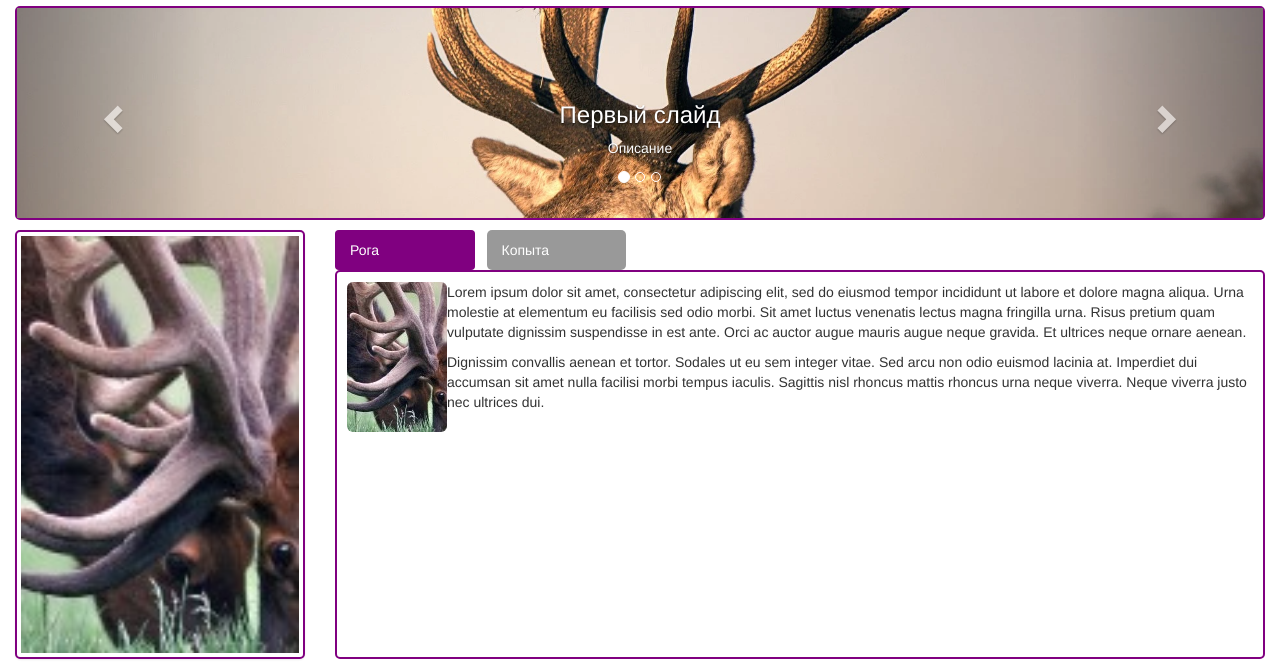
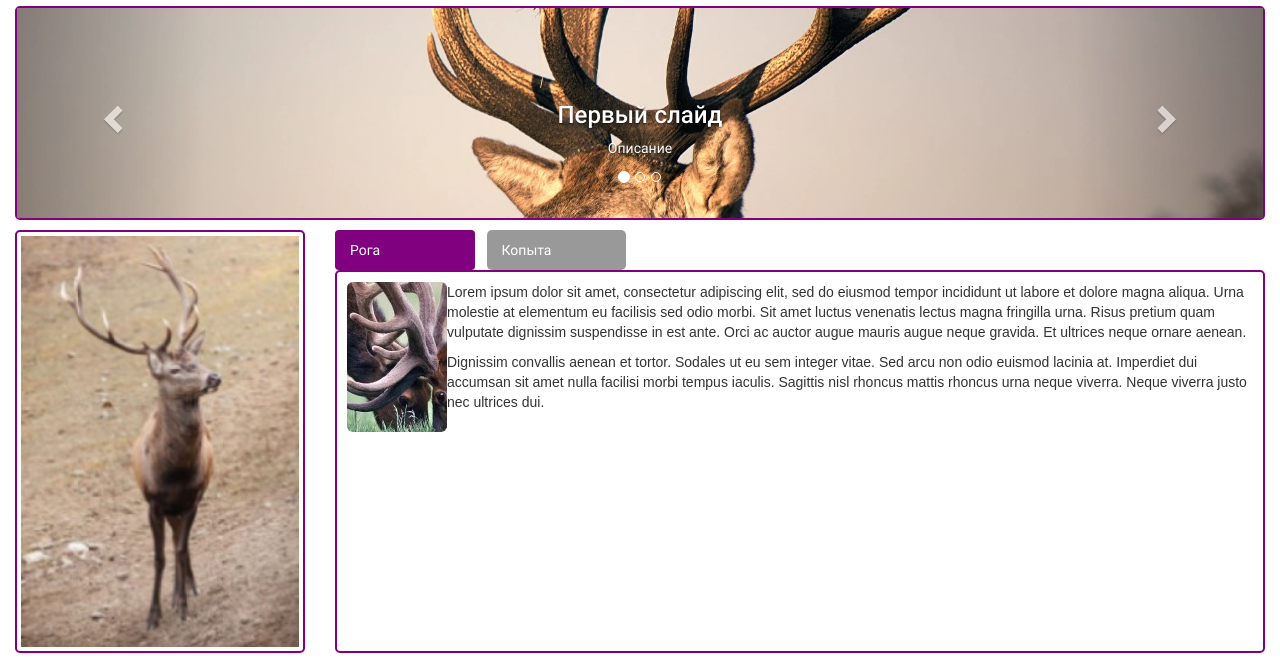
Before and after one commit to svetlana-ageeva/bootstrap-test, a website: page source/index.html in a window 1280 px wide. Shown: the part 60-729 px from the top of the page. Drawn offline with nearby package versions, Linux system fonts and the light colour scheme; files that its build step writes are made by us from their sources; files whose address does not match are found by name.

Commit message:
Подключи шрифт Roboto

```diff
--- a/source/index.html
+++ b/source/index.html
@@ -9,11 +9,14 @@
   <title>Рога и копыта</title>
   <link href="css/bootstrap.min.css" rel="stylesheet">
   <link href="css/bootstrap-theme.min.css" rel="stylesheet">
+  <link rel="preload" href="fonts/roboto-bold.woff2" type="font/woff2" as="font" crossorigin="anonymous">
+  <link rel="preload" href="fonts/roboto-medium.woff2" type="font/woff2" as="font" crossorigin="anonymous">
+  <link rel="preload" href="fonts/roboto-regular.woff2" type="font/woff2" as="font" crossorigin="anonymous">
   <link href="css/font-awesome.min.css" rel="stylesheet">
   <link href="css/style.min.css" rel="stylesheet">
 </head>
 
-<body>
+<body class="page-body">
   <header class="header">
     <div class="container-fluid">
       <nav class="navbar navbar-dark header__nav">
@@ -103,7 +106,7 @@
         <div class="row row-flex">
           <div class="col-xs-12 col-sm-6 col-md-3 about-us__banner">
             <a href="#">
-              <img class="img-responsive img-thumbnail" src="img/tab-img-horns.jpg" width="230" height="340"
+              <img class="img-responsive img-thumbnail" src="img/banner-img_lg.jpg" width="230" height="340"
                 alt="Описание изображения">
             </a>
           </div>
--- /dev/null
+++ b/source/sass/blocks/page-body.scss
@@ -0,0 +1,3 @@
+.page-body {
+  @include roboto-font;
+}
--- /dev/null
+++ b/source/sass/global/fonts.scss
@@ -0,0 +1,29 @@
+  @font-face {
+  font-family: "Roboto";
+  src:
+    url("../fonts/roboto-bold.woff2") format("woff2"),
+    url("../fonts/roboto-bold.woff") format("woff");
+  font-weight: 900;
+  font-style: normal;
+  font-display: swap;
+}
+
+@font-face {
+  font-family: "Roboto";
+  src:
+    url("../fonts/roboto-regular.woff2") format("woff2"),
+    url("../fonts/roboto-regular.woff") format("woff");
+  font-weight: 400;
+  font-style: normal;
+  font-display: swap;
+}
+
+@font-face {
+  font-family: "Roboto";
+  src:
+    url("../fonts/roboto-medium.woff2") format("woff2"),
+    url("../fonts/roboto-medium.woff") format("woff");
+  font-weight: 500;
+  font-style: normal;
+  font-display: swap;
+}
--- a/source/sass/global/mixins.scss
+++ b/source/sass/global/mixins.scss
@@ -1,3 +1,7 @@
+@mixin roboto-font {
+  font-family: "Roboto", "Arial", "Helvetica", sans-serif;
+}
+
 @mixin accent-border {
   border: 2px solid $accent-main;
   border-radius: 5px;
--- a/source/sass/style.scss
+++ b/source/sass/style.scss
@@ -1,4 +1,5 @@
 //global
+@import "global/fonts.scss";
 @import "global/variables.scss";
 @import "global/mixins.scss";
 
@@ -6,6 +7,8 @@
 @import "blocks/about-us.scss";
 @import "blocks/carousel.scss";
 @import "blocks/features.scss";
+
 @import "blocks/footer.scss";
 @import "blocks/header.scss";
+@import "blocks/page-body.scss";
 @import "blocks/tab-content.scss";
```
Also changed, not shown: source/fonts/roboto-bold.woff (added), source/fonts/roboto-bold.woff2 (added), source/fonts/roboto-medium.woff (added), source/fonts/roboto-medium.woff2 (added), source/fonts/roboto-regular.woff (added), source/fonts/roboto-regular.woff2 (added), source/img/banner-img_lg.jpg (added).
